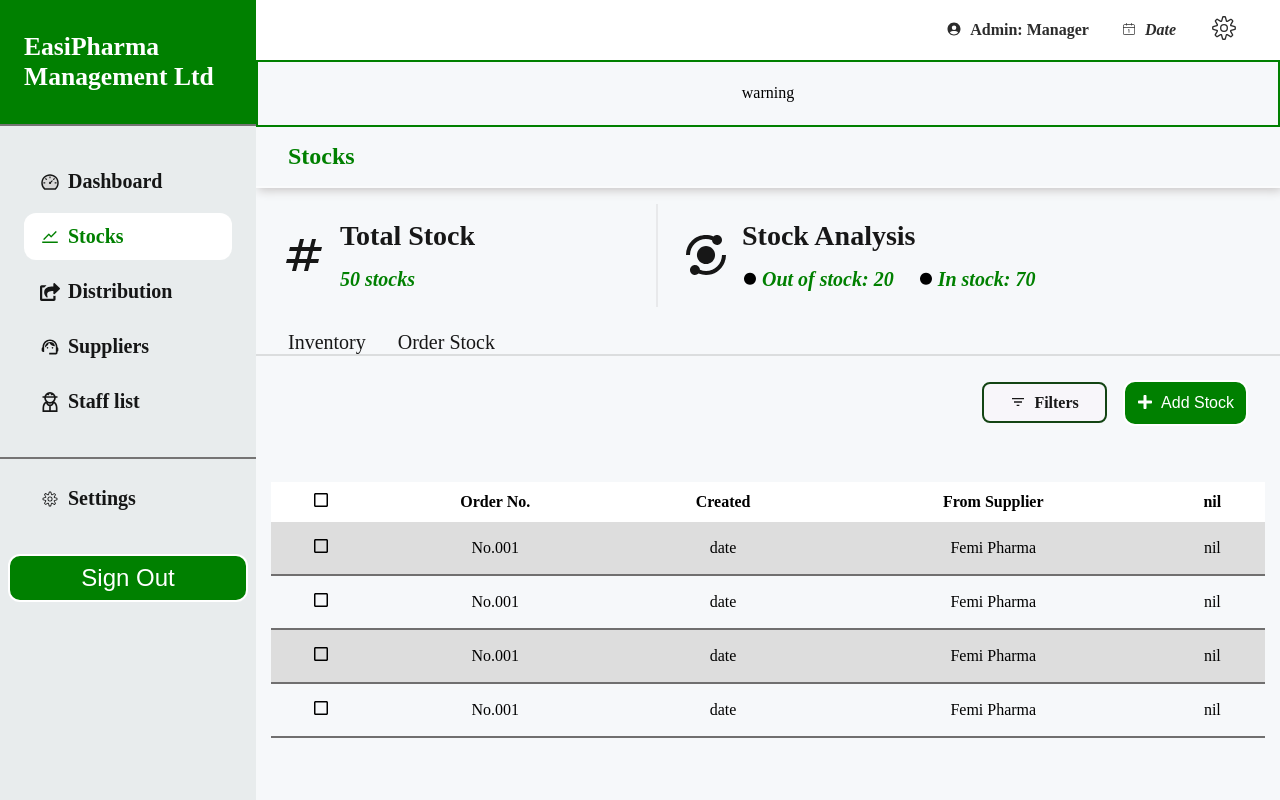
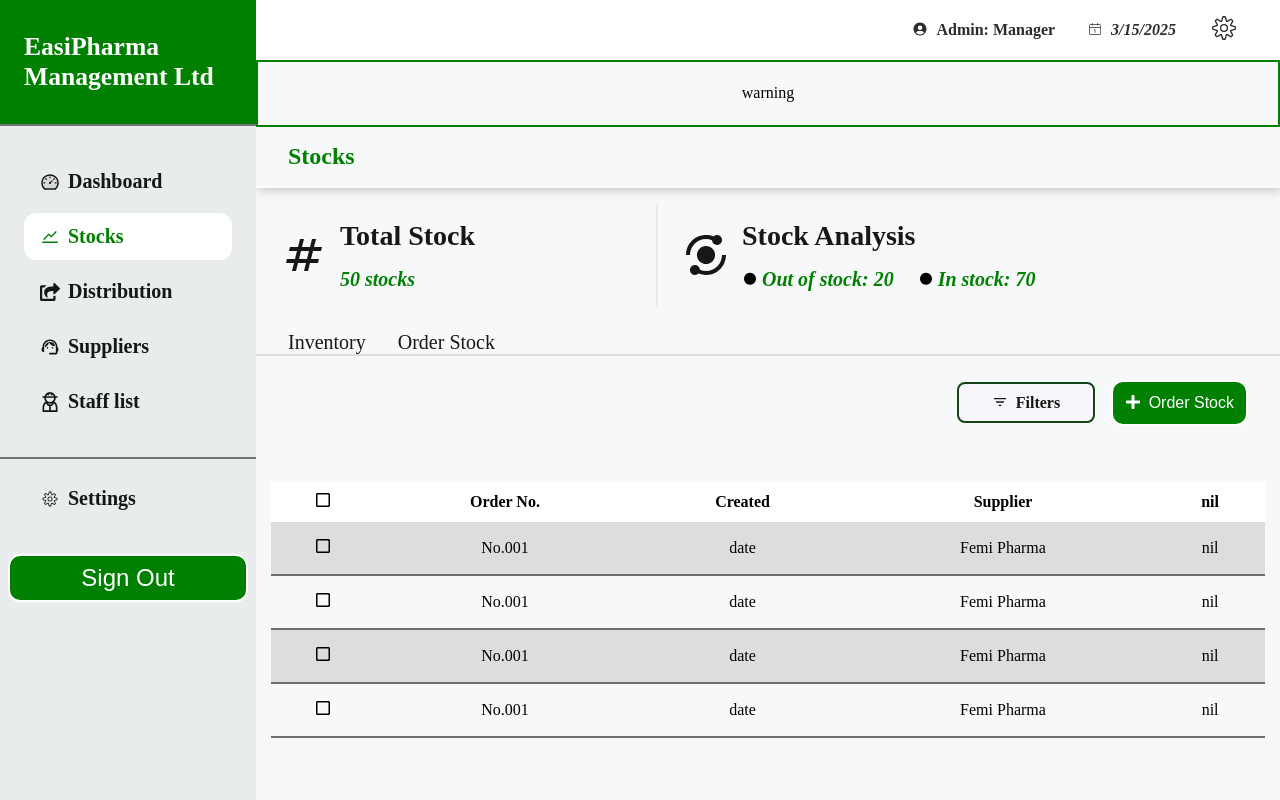
Before and after one commit to olamilekan5162/EasiPharma, a React (Vite) app: page /homepage/stocks/orderstock in a window 1280 px wide. Built offline with nearby package versions, Linux system fonts and the light colour scheme; no server answers.

Commit message:
Update order stock button to open order stock modal

```diff
--- a/src/components/ui/orderStock/OrderStock.jsx
+++ b/src/components/ui/orderStock/OrderStock.jsx
@@ -1,10 +1,15 @@
 import Button from "../button/Button";
-import "./orderstock.css";
+import "./orderStock.css";
 import { RiFilter3Fill as Filtericon } from "react-icons/ri";
 import { FaPlus as Plusicon, FaRegSquare as Squareicon } from "react-icons/fa";
 import { HiChevronUpDown as Updwonicon } from "react-icons/hi2";
+import {useState} from 'react'
+import Modal from "../Modal/StockModal";
 
 const OrderStock = () => {
+
+  const [isModalOpen, setIsModalOpen] = useState(false);
+
   return (
     <section className="orderstock">
       <div className="orderstock_topbar">
@@ -19,7 +24,7 @@ const OrderStock = () => {
           <div className="orderstock_btn">
             <Button onClick={() => setIsModalOpen(true)} variant="alternate">
               <Plusicon className="orderstock_btn_icon" />
-              <p>Add Stock</p>
+              <p>Order Stock</p>
             </Button>
           </div>
         </div>
@@ -36,7 +41,7 @@ const OrderStock = () => {
 
             <th>Created</th>
 
-            <th>From Supplier</th>
+            <th>Supplier</th>
 
             <th>nil</th>
           </tr>
@@ -98,6 +103,8 @@ const OrderStock = () => {
           </tr>
         </table>
       </div>
+      <Modal isOpen={isModalOpen} onClose={() => setIsModalOpen(false)}>
+      </Modal>
     </section>
   );
 };
--- a/src/components/ui/stocks/Stocks.jsx
+++ b/src/components/ui/stocks/Stocks.jsx
@@ -6,30 +6,9 @@ import { BiSolidAnalyse as Analyicon } from "react-icons/bi";
 import { WiMoonFull as Doticon } from "react-icons/wi";
 import { NavLink, Outlet } from 'react-router-dom'
 
-const suppliers = ["Supplier A", "Supplier B", "Supplier C"];
+
 const Stocks = () => {
-  const [isModalOpen, setIsModalOpen] = useState(false);
 
-  const [stockName, setStockName] = useState("");
-  const [quantity, setQuantity] = useState("");
-  const [deliveryDate, setDeliveryDate] = useState("");
-  const [price, setPrice] = useState("");
-  const [selectedSupplier, setSelectedSupplier] = useState(suppliers[0]);
-
-  const handleSubmit = () => {
-    alert(`Order placed for ${quantity} of ${stockName} from ${selectedSupplier} at ${price} on ${deliveryDate}`);
-    setIsModalOpen(false);
-    e.preventDefault();
-
-    // Here, you can handle sending data to the backend
-    console.log({ stockName, quantity, deliveryDate, price });
-
-
-    setStockName("");
-    setQuantity("");
-    setDeliveryDate("");
-    setPrice("");
-  };
   return (
     <section>
       <div className="stock">
@@ -76,8 +55,6 @@ const Stocks = () => {
         </div>
       </div>
       <Outlet />
-
-      <Modal isOpen={isModalOpen} onClose={() => setIsModalOpen(false)}></Modal>
     </section>
   );
 };
--- a/src/routes/homepage/Homepage.jsx
+++ b/src/routes/homepage/Homepage.jsx
@@ -29,6 +29,8 @@ const Homepage = () => {
   const { user, level } = useContext(UserContext)
 
   const navigate = useNavigate();
+  const date = new Date()
+
   const handleSignOut = () => {
     navigate("/");
   };
@@ -36,6 +38,7 @@ const Homepage = () => {
     console.log(user)
     console.log(level)
   },[])
+
   return (
     <section className="homepage">
       <div className="sidebar">
@@ -96,7 +99,7 @@ const Homepage = () => {
             <div className="H_navbar_card">
               <Dateicon className="H_navbar_icon" />
               <h1 className="H_navbar_text">
-                <i>Date</i>
+                <i>{date.toLocaleDateString()}</i>
               </h1>
             </div>
             <div>
```
